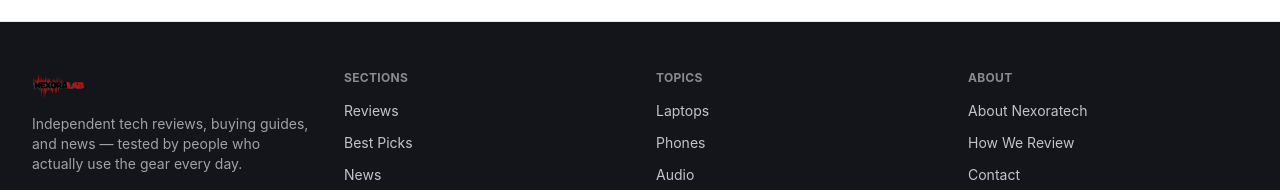
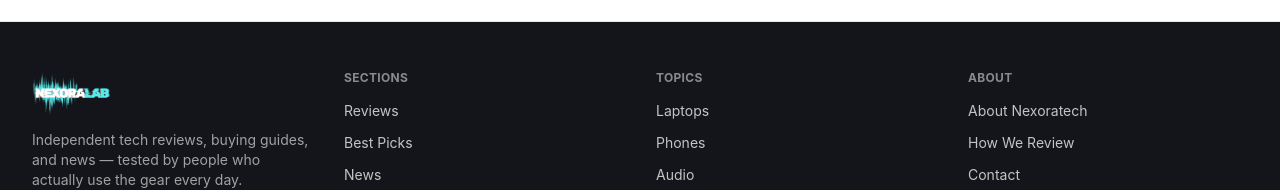
Before and after one commit to thangnguyenforjob/nexoratechlab, a Next.js app: page / in a window 1280 px wide. Shown: the part 3692-3882 px from the top of the page. Built offline with nearby package versions, Linux system fonts and the light colour scheme.

Commit message:
Update Footer.tsx

```diff
--- a/src/components/Footer.tsx
+++ b/src/components/Footer.tsx
@@ -34,7 +34,11 @@ export default function Footer() {
         <div className="col-span-2 md:col-span-1">
           <Link href="/" className="flex items-center">
             {/* eslint-disable-next-line @next/next/no-img-element */}
-            <img src="/logo.png" alt="Nexoralab" className="h-8 w-auto" />
+            <img
+              src="/logo.png"
+              alt="Nexora Tech Lab"
+              className="h-12 w-auto invert"
+            />
           </Link>
           <p className="mt-3 max-w-xs text-sm text-white/60">
             Independent tech reviews, buying guides, and news — tested by
```
